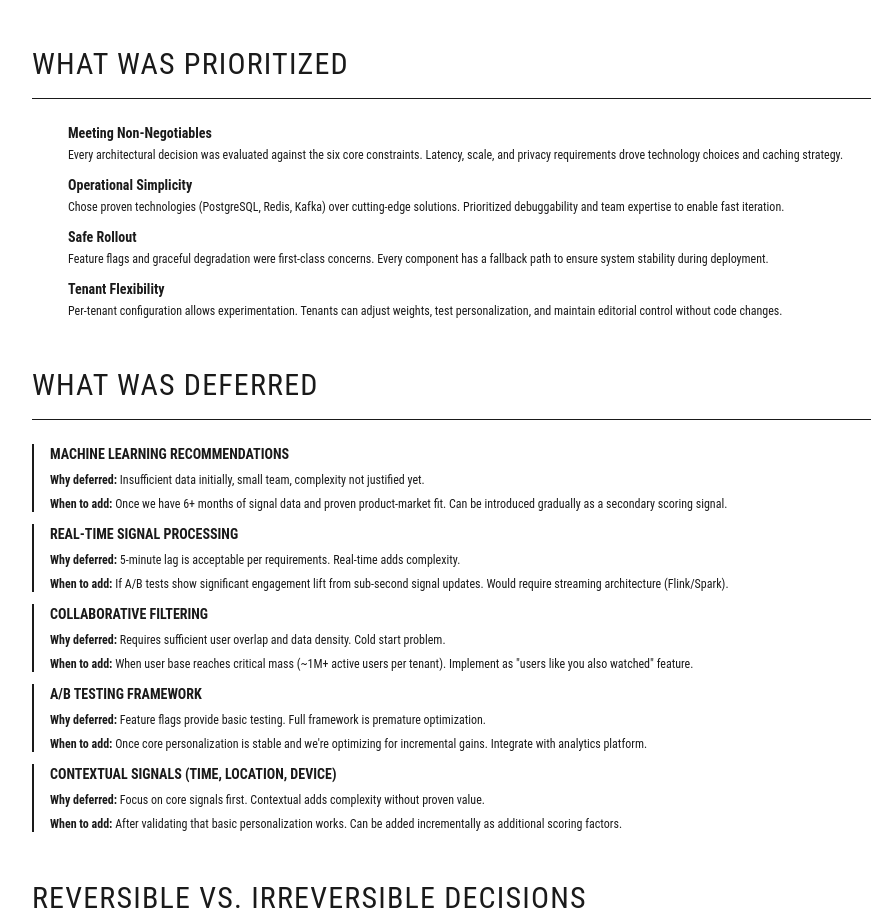
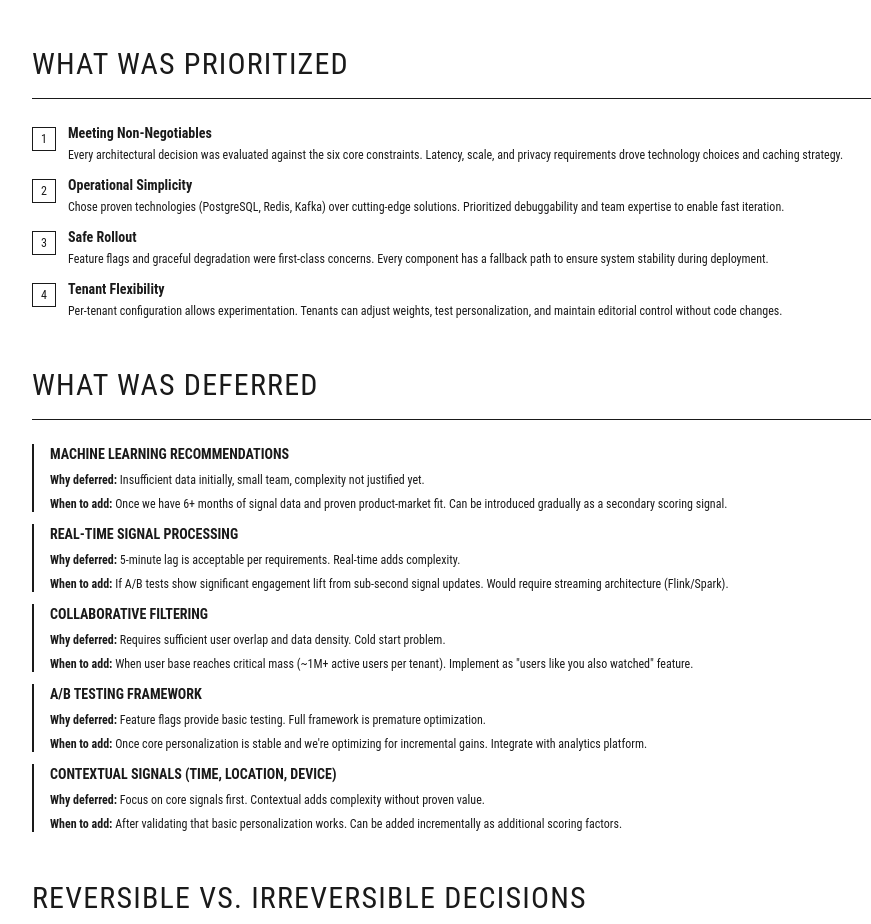
Before and after one commit to diegoNazare/storypilot-task, a Next.js app in the folder docs-site/: page /implementation in a window 1280 px wide. Shown: the part 1647-2571 px from the top of the page, without its empty margins (256-1127 px from the left). Built offline with nearby package versions, Linux system fonts and the light colour scheme.

Commit message:
Simplify numbered boxes to minimal design
- Change from filled black bg-ink to border-only design
- More consistent with minimal aesthetic
- Numbers now have outline instead of filled background

```diff
--- a/docs-site/app/implementation/page.tsx
+++ b/docs-site/app/implementation/page.tsx
@@ -167,7 +167,7 @@ export default function ImplementationPage() {
       <Section title="What Was Prioritized">
         <div className="bg-white space-y-3">
           <div className="flex items-start gap-3">
-            <div className="w-6 h-6 bg-ink text-white flex items-center justify-center flex-shrink-0 mt-1">
+            <div className="w-6 h-6 border border-ink flex items-center justify-center flex-shrink-0 mt-1">
               <span className="font-body text-xs">1</span>
             </div>
             <div>
@@ -180,7 +180,7 @@ export default function ImplementationPage() {
           </div>
 
           <div className="flex items-start gap-3">
-            <div className="w-6 h-6 bg-ink text-white flex items-center justify-center flex-shrink-0 mt-1">
+            <div className="w-6 h-6 border border-ink flex items-center justify-center flex-shrink-0 mt-1">
               <span className="font-body text-xs">2</span>
             </div>
             <div>
@@ -193,7 +193,7 @@ export default function ImplementationPage() {
           </div>
 
           <div className="flex items-start gap-3">
-            <div className="w-6 h-6 bg-ink text-white flex items-center justify-center flex-shrink-0 mt-1">
+            <div className="w-6 h-6 border border-ink flex items-center justify-center flex-shrink-0 mt-1">
               <span className="font-body text-xs">3</span>
             </div>
             <div>
@@ -206,7 +206,7 @@ export default function ImplementationPage() {
           </div>
 
           <div className="flex items-start gap-3">
-            <div className="w-6 h-6 bg-ink text-white flex items-center justify-center flex-shrink-0 mt-1">
+            <div className="w-6 h-6 border border-ink flex items-center justify-center flex-shrink-0 mt-1">
               <span className="font-body text-xs">4</span>
             </div>
             <div>
```
